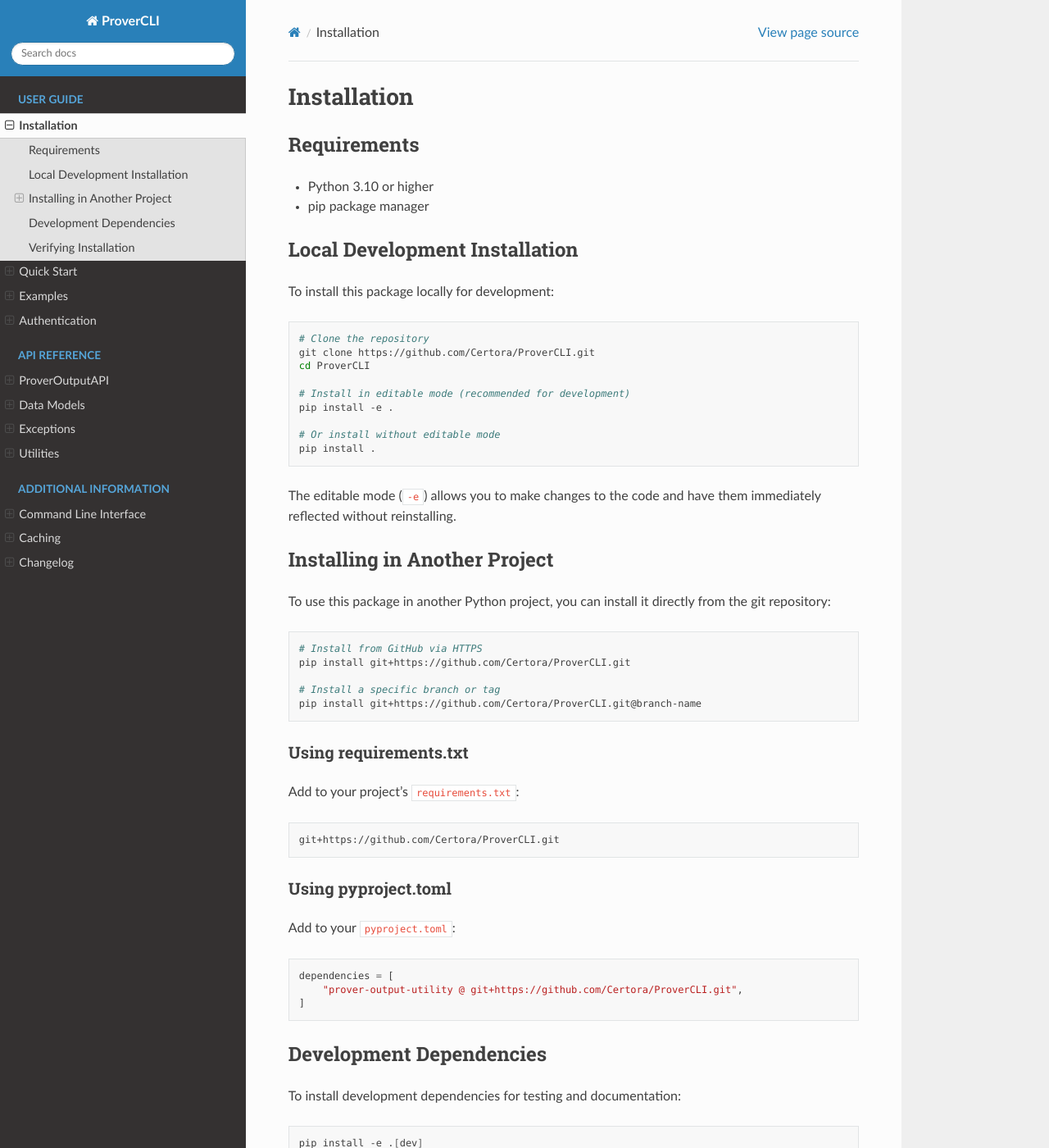
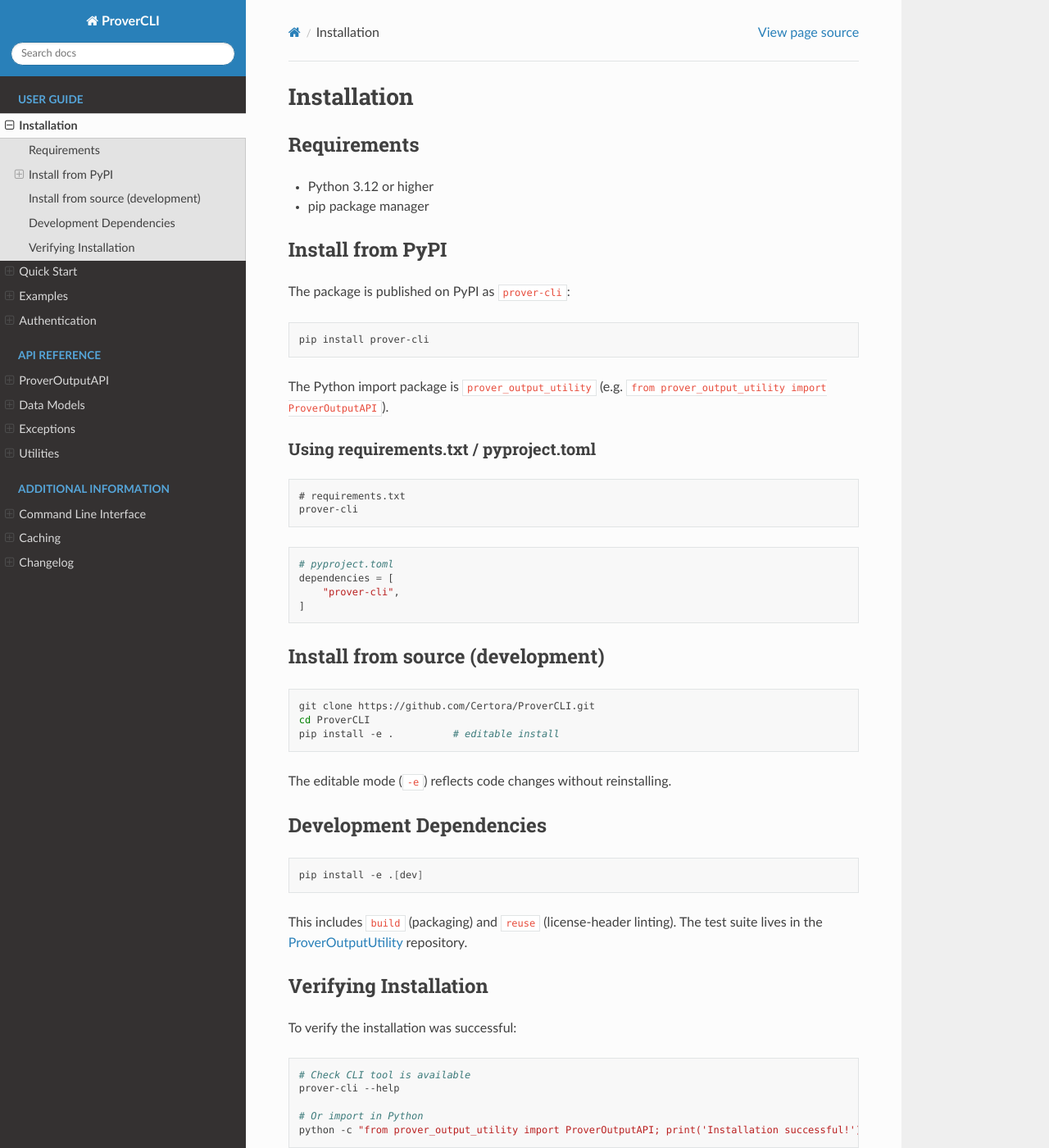
Before and after one commit to Certora/ProverCLI, a Sphinx documentation site: the page built from docs/installation.rst, in a window 1280 px wide and 1400 px high. Shown: the whole window at 82% size. Built offline with Sphinx 7.4.7 and the Read the Docs theme 3.1.0, drawn with Linux system fonts in a browser that asks for light colours; some of the changed text lies outside the part shown.

Commit message:
docs: fix stale references after the ProverOutputUtility split
- Python version 3.10 -> 3.12 (matches requires-python) in index/installation/authentication.
- Install instructions lead with `pip install prover-cli` (PyPI); drop git+https and the
  wrong `prover-output-utility @ git+...` / `pip install certora-cli` snippets.
- conf.py: copyright 2024 -> 2026; mock import certora_cli_login -> certora_login; derive
  release from package metadata instead of a hardcoded 0.1.0.
- authentication.rst CI example: Python 3.12, install prover-cli, use AWS SigV4 (CI=true)
  instead of cert_cli_login + CERTORA_KEY secret. Kept the (correct) CERTORAKEY-deprecated note.
- cli.rst: install via PyPI; mark the CERTORAKEY env var deprecated.
- PR template: tests checklist points to the ProverOutputUtility repo.

Co-Authored-By: Claude Opus 4.8 (1M context) <noreply@anthropic.com>

```diff
--- a/docs/conf.py
+++ b/docs/conf.py
@@ -15,9 +15,14 @@ sys.path.insert(0, os.path.abspath('../src'))
 # https://www.sphinx-doc.org/en/master/usage/configuration.html#project-information
 
 project = 'ProverCLI'
-copyright = '2024, Certora'
+copyright = '2026, Certora'
 author = 'Certora'
-release = '0.1.0'
+try:
+    from importlib.metadata import version as _v
+    release = _v("prover-cli")
+except Exception:
+    release = "0.0.0"
+version = release
 
 # -- General configuration ---------------------------------------------------
 # https://www.sphinx-doc.org/en/master/usage/configuration.html#general-configuration
@@ -64,7 +69,7 @@ autodoc_typehints_description_target = 'documented'
 # Mock imports for dependencies not needed for documentation
 # This allows docs to build without installing heavy dependencies
 autodoc_mock_imports = [
-    'certora_cli_login',
+    'certora_login',
     'boto3',
     'botocore',
 ]
--- a/docs/installation.rst
+++ b/docs/installation.rst
@@ -4,76 +4,56 @@ Installation
 Requirements
 ------------
 
-- Python 3.10 or higher
+- Python 3.12 or higher
 - pip package manager
 
-Local Development Installation
--------------------------------
+Install from PyPI
+-----------------
 
-To install this package locally for development:
+The package is published on PyPI as ``prover-cli``:
 
 .. code-block:: bash
 
-   # Clone the repository
-   git clone https://github.com/Certora/ProverCLI.git
-   cd ProverCLI
+   pip install prover-cli
 
-   # Install in editable mode (recommended for development)
-   pip install -e .
+The Python import package is ``prover_output_utility`` (e.g.
+``from prover_output_utility import ProverOutputAPI``).
 
-   # Or install without editable mode
-   pip install .
+Using requirements.txt / pyproject.toml
+^^^^^^^^^^^^^^^^^^^^^^^^^^^^^^^^^^^^^^^^
 
-The editable mode (``-e``) allows you to make changes to the code and have them immediately reflected without reinstalling.
+.. code-block:: text
 
-Installing in Another Project
-------------------------------
+   # requirements.txt
+   prover-cli
 
-To use this package in another Python project, you can install it directly from the git repository:
+.. code-block:: toml
+
+   # pyproject.toml
+   dependencies = [
+       "prover-cli",
+   ]
+
+Install from source (development)
+---------------------------------
 
 .. code-block:: bash
 
-   # Install from GitHub via HTTPS
-   pip install git+https://github.com/Certora/ProverCLI.git
+   git clone https://github.com/Certora/ProverCLI.git
+   cd ProverCLI
+   pip install -e .          # editable install
 
-   # Install a specific branch or tag
-   pip install git+https://github.com/Certora/ProverCLI.git@branch-name
-
-Using requirements.txt
-^^^^^^^^^^^^^^^^^^^^^^
-
-Add to your project's ``requirements.txt``:
-
-.. code-block:: text
-
-   git+https://github.com/Certora/ProverCLI.git
-
-Using pyproject.toml
-^^^^^^^^^^^^^^^^^^^^
-
-Add to your ``pyproject.toml``:
-
-.. code-block:: toml
-
-   dependencies = [
-       "prover-output-utility @ git+https://github.com/Certora/ProverCLI.git",
-   ]
+The editable mode (``-e``) reflects code changes without reinstalling.
 
 Development Dependencies
 ------------------------
-
-To install development dependencies for testing and documentation:
 
 .. code-block:: bash
 
    pip install -e .[dev]
 
-This includes:
-
-- pytest for testing
-- sphinx for documentation
-- black and isort for code formatting
-- mypy for type checking
+This includes ``build`` (packaging) and ``reuse`` (license-header linting). The test suite lives in
+the `ProverOutputUtility <https://github.com/Certora/ProverOutputUtility>`_ repository.
 
 Verifying Installation
 ----------------------
```
Also changed, not shown: docs/authentication.rst (+10 -13 lines), docs/cli.rst (+3 -5 lines), docs/index.rst (+7 -3 lines), .github/pull_request_template.md.
